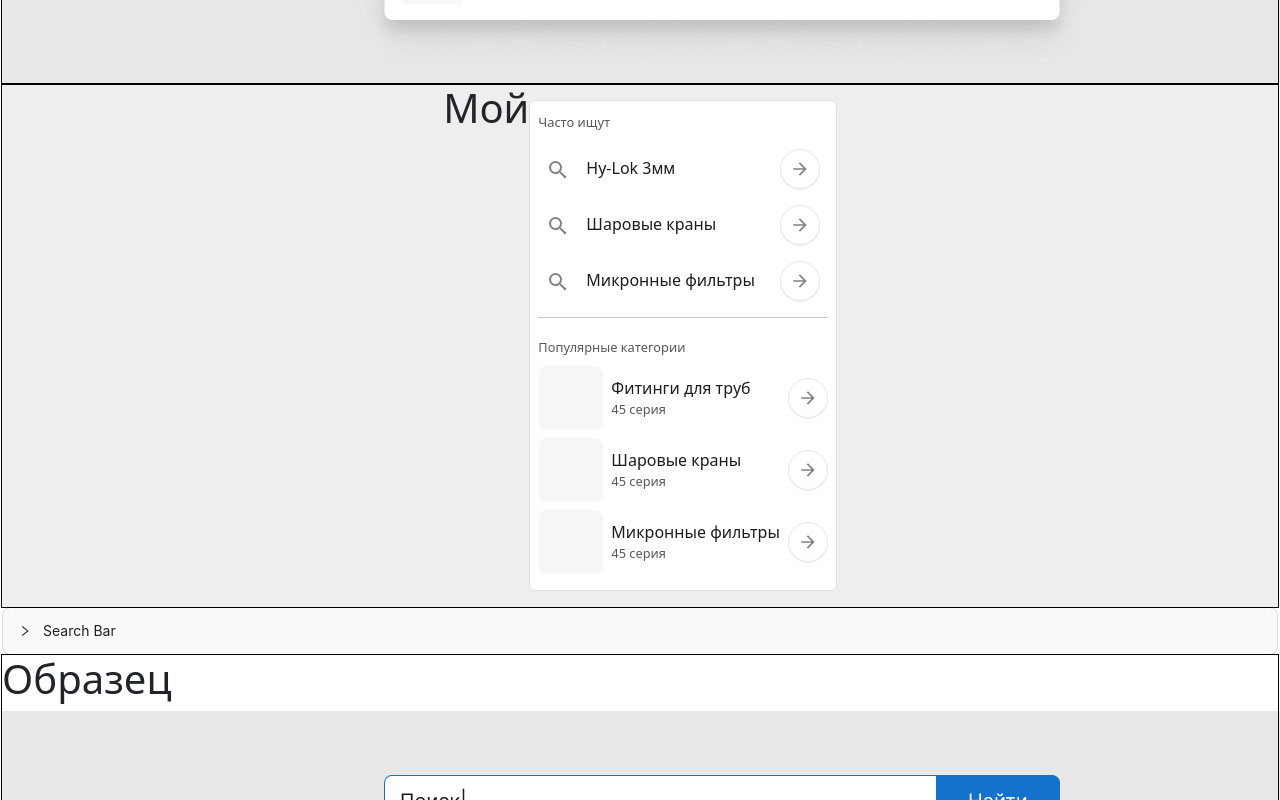
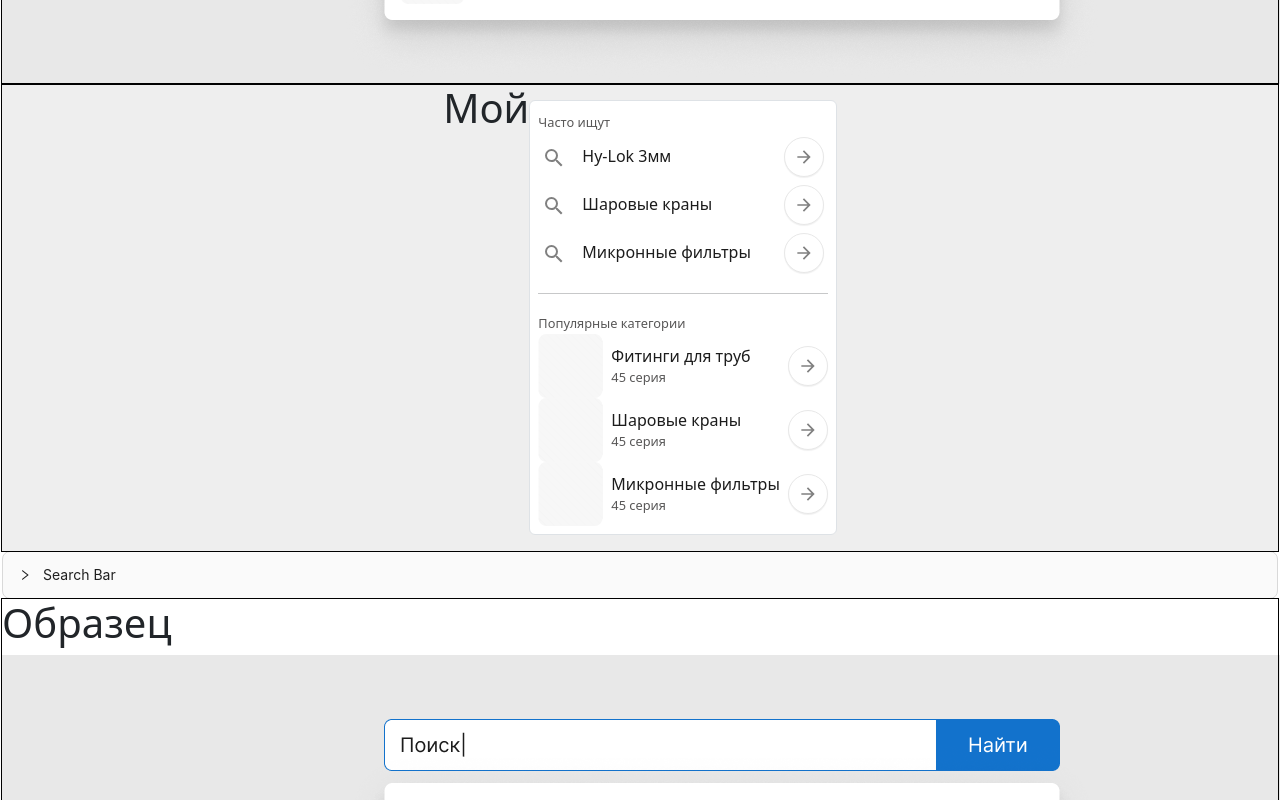
Before and after one commit to picus23/any-web-components, a Next.js app: page /search in a window 1280 px wide. Shown: the part 800-1600 px from the top of the page. Built offline with nearby package versions, Linux system fonts and the light colour scheme.

Commit message:
Поправил немного блок с подсказками к поиску

```diff
--- a/components/searchElement/fields/FieldCategory.tsx
+++ b/components/searchElement/fields/FieldCategory.tsx
@@ -11,7 +11,7 @@ interface FieldCategoryProps {
 function FieldCategory(props: FieldCategoryProps) {
 
     return (
-        <div className="search-field my-3 px-2">
+        <div className="search-field p-1">
             <div className="me-2">
                 <MdSearch size={24} fill={'gray'} />
                 <span className="font-size-20 ms-3 fw-500">{props.title}</span>
--- a/components/searchElement/fields/FieldSeries.tsx
+++ b/components/searchElement/fields/FieldSeries.tsx
@@ -14,7 +14,7 @@ interface FieldSeriesProps {
 
 function FieldSeries(props: FieldSeriesProps) {
     return (
-        <div className="search-field my-2">
+        <div className="search-field">
             <div className='d-flex align-items-center'>
                 {props.icon ?? <Image width={100} height={100} src="/kit/empty_square.png" alt="" />}
                 <div className="d-flex flex-column mx-2 justify-content-start">
```
